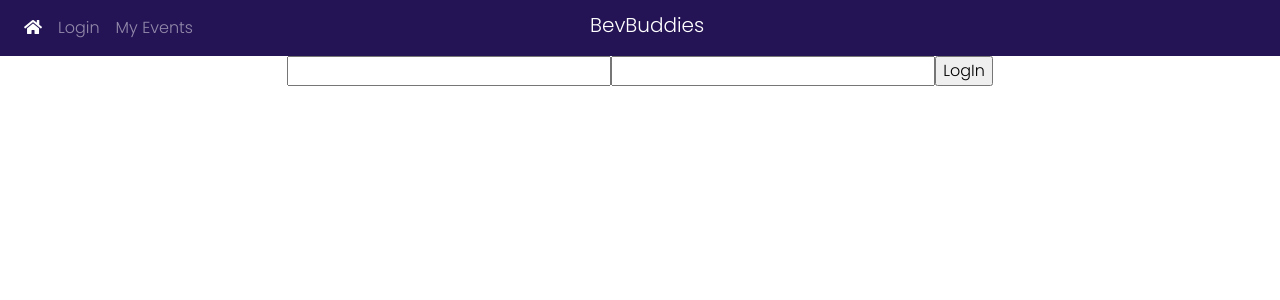
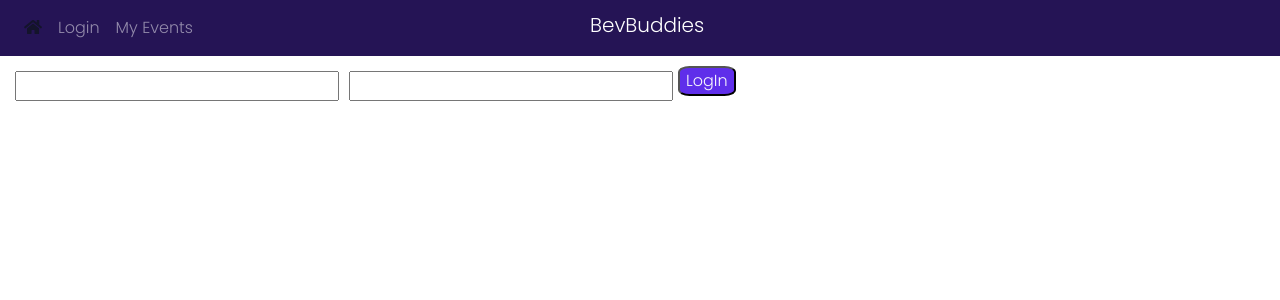
Before and after one commit to CSimoneCode/Hackathon, a React (Create React App) app: page /login in a window 1280 px wide. Shown: the top 300 px of the page. Built offline with nearby package versions, Linux system fonts and the light colour scheme.

Commit message:
some styling ans such

```diff
--- a/src/App.css
+++ b/src/App.css
@@ -1,5 +1,6 @@
 * {
   font-family: 'Poppins', sans-serif;
+  color: #14142B;
 }
 
 .App {
@@ -64,3 +65,43 @@
   width: 747px;
   height: 362px;
 }
+
+#loginForm {
+  padding: 10px;
+  display: flex;
+}
+
+#loginInput {
+  margin: 5px;
+  flex-direction: column;
+  justify-items: center;
+  align-items: center;
+}
+
+#loginButton {
+  margin: 5px;
+  flex-direction: column;
+  justify-items: center;
+  border-radius: 20%;
+  background-color: #5F2EEA;
+  color: #F7F7FC;
+}
+
+button {
+  border-radius: 20%;
+  background-color: #5F2EEA;
+  color: #F7F7FC;
+  font-size: 16px;
+}
+
+input {
+  margin: 5px;
+  flex-direction: column;
+  justify-items: center;
+  align-items: center;
+}
+
+p {
+  color: #4E4B66;
+  font-size: 16px;
+}
--- a/src/components/DemoEventCard.js
+++ b/src/components/DemoEventCard.js
@@ -2,7 +2,7 @@ import React from 'react';
 import { Link, Redirect } from 'react-router-dom';
 import image from '../images/cantina.jpg'
 
-function EventCard(props) {
+function EventCard() {
   return (
     <li className="eventCard">
         <img
--- a/src/index.js
+++ b/src/index.js
@@ -1,7 +1,6 @@
 import React from 'react';
 import ReactDOM from 'react-dom';
 import App from './App';
-import reportWebVitals from './reportWebVitals';
 import { BrowserRouter } from 'react-router-dom';
 
 ReactDOM.render(
@@ -16,4 +15,4 @@ ReactDOM.render(
 // If you want to start measuring performance in your app, pass a function
 // to log results (for example: reportWebVitals(console.log))
 // or send to an analytics endpoint. Learn more: https://bit.ly/CRA-vitals
-reportWebVitals();
+// reportWebVitals();
--- a/src/models/events.js
+++ b/src/models/events.js
@@ -23,7 +23,7 @@ class EventModel {
   };
 
   static update = (event) => {
-    let request = axios.put(`${url}/${event._id}`, user);
+    let request = axios.put(`${url}/${event._id}`);
     return request;
   };
 };
--- a/src/pages/DemoNewEvent.js
+++ b/src/pages/DemoNewEvent.js
@@ -1,6 +1,5 @@
 import React from 'react';
-import EventModel from '../models/event';
-import { Link, Redirect } from 'react-router-dom';
+import { Link } from 'react-router-dom';
 
 class NewEvent extends React.Component {
   state = {
--- a/src/pages/LoginPage.js
+++ b/src/pages/LoginPage.js
@@ -1,12 +1,14 @@
 import React from 'react';
+import { Link } from 'react-router-dom';
 
 class LoginPage extends React.Component{
   render() {
     return (
-      <form action="">
-        <input type="text" name="username" id="username"/>
-        <input type="text" name="password" id="password"/>
-        <input type="submit" value="LogIn"/>
+      <form action="" id="loginForm">
+        <input type="text" name="username" id="loginInput"/>
+        <input type="text" name="password" id="loginInput"/>
+        {/* <input type="submit" value="LogIn" id="loginButton"/> */}
+        <Link to="/"><button>LogIn</button></Link>
       </form>
     )
   }
--- a/src/pages/NewEventPage.js
+++ b/src/pages/NewEventPage.js
@@ -1,5 +1,5 @@
 import React from 'react';
-import EventModel from '../models/event'
+import EventModel from '../models/events'
 
 class NewEvent extends React.Component {
   state = {
```
Also changed, not shown: src/pages/HomePage.js (line endings or trailing spaces).
